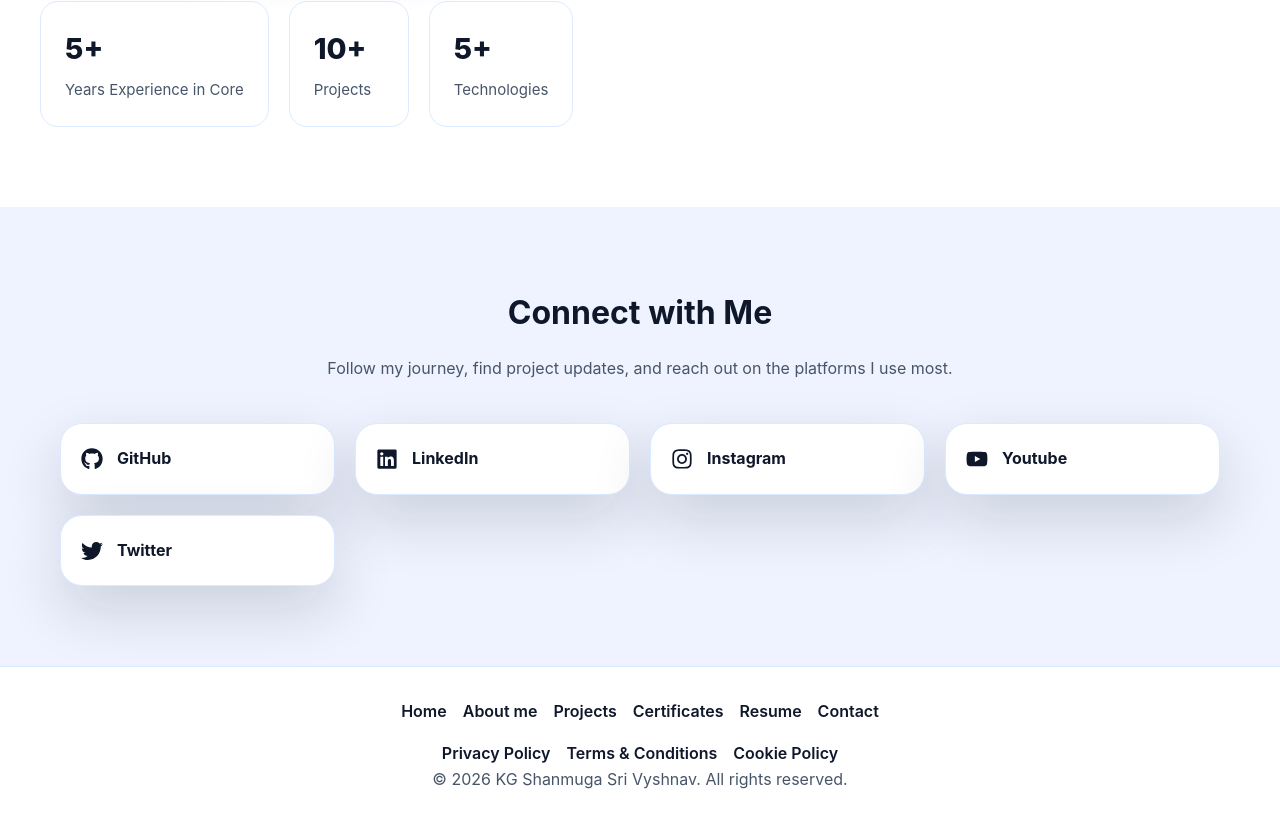
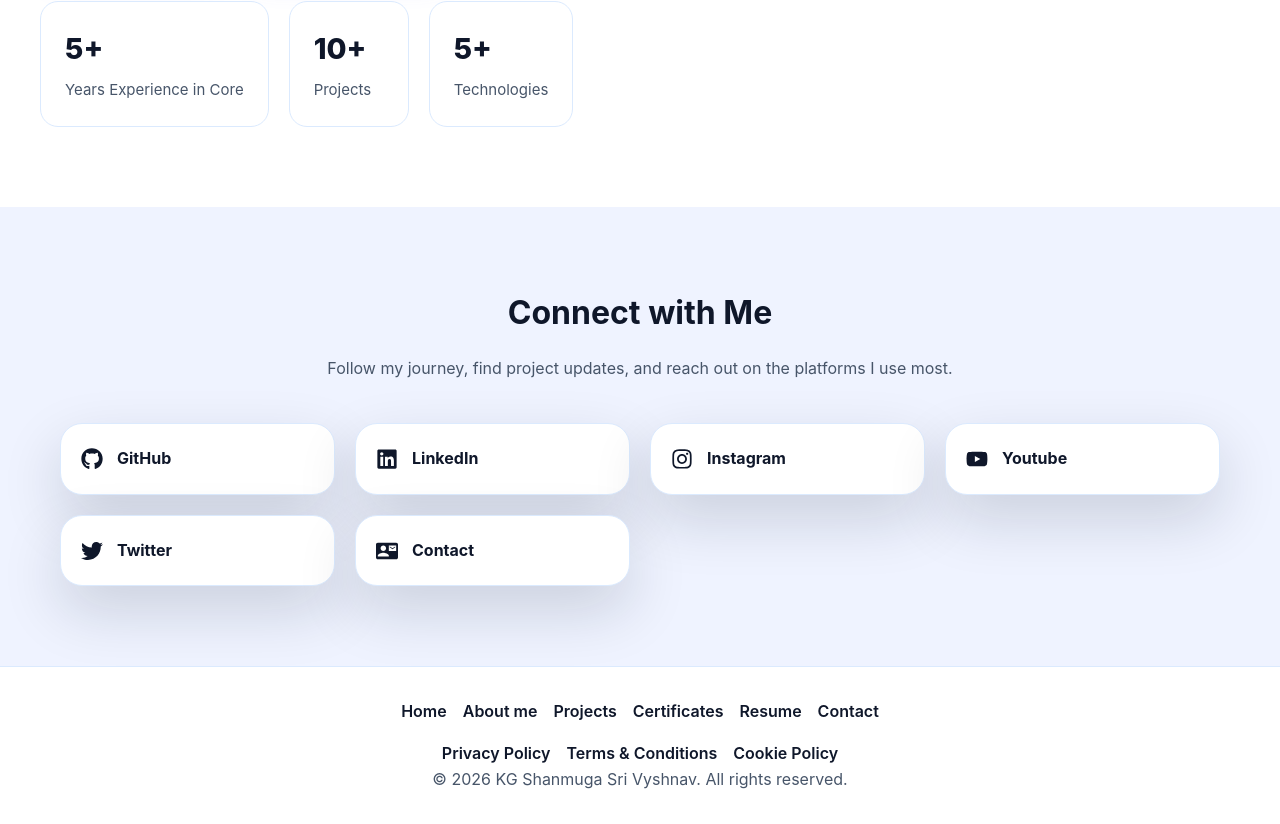
Before and after one commit to Shanmugasrivyshnav/Shanmuga-sri-vyshnav-Portfolio, a React (Create React App) app: page / in a window 1280 px wide. Shown: the part 754-1578 px from the top of the page. Built offline with nearby package versions, Linux system fonts and the light colour scheme.

Commit message:
add contact on connect me section

```diff
--- a/src/Components/SocialMedia/socialAccounts.js
+++ b/src/Components/SocialMedia/socialAccounts.js
@@ -14,7 +14,7 @@ import {
   FaTwitter,
   FaYoutube,
 } from "react-icons/fa";
-
+import { MdContactMail } from "react-icons/md";
 const socials = [
   {
     label: "GitHub",
@@ -40,6 +40,11 @@ const socials = [
     label: "Twitter",
     href: "https://x.com/shanmukha_sri_",
     icon: FaTwitter,
+  },
+  {
+    label: "Contact",
+    href: "./Contact",
+    icon: MdContactMail,
   },
 ];
 
```
